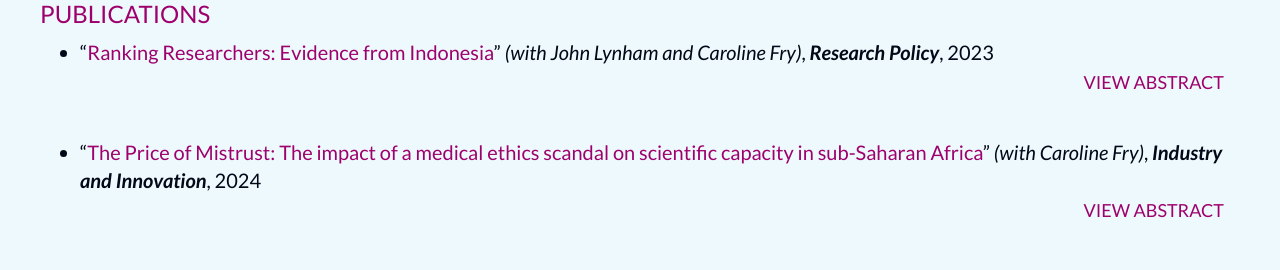
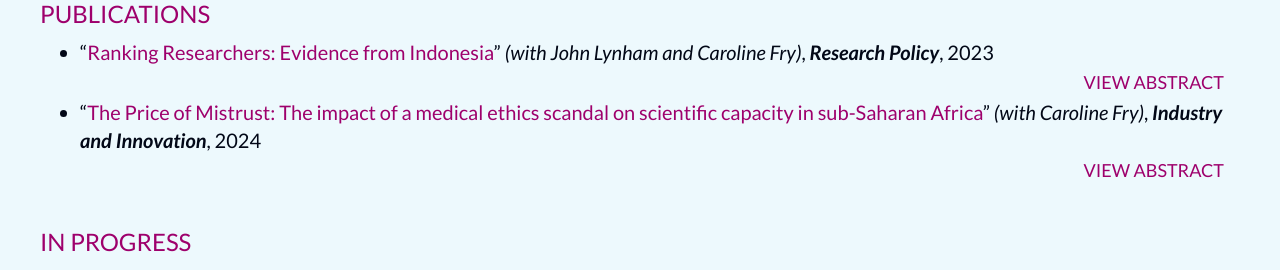
Before and after one commit to pillowfication/shantran, a Next.js app: page / in a window 1280 px wide. Shown: the part 1520-1790 px from the top of the page. Built offline with nearby package versions, Linux system fonts and the light colour scheme.

Commit message:
Update page.tsx

```diff
--- a/src/app/page.tsx
+++ b/src/app/page.tsx
@@ -63,8 +63,6 @@
             <p className='text-lg'>In the span of three years, Indonesia went from being the second-worst to the top producer of scientific journal articles in Southeast Asia. We investigate whether a transparent system of ranking every single researcher in the country based on publications and citations (SINTA) contributed to this turnaround. Using panel data from over 200,000 Indonesian researchers (and comparing to researchers from Thailand and the Philippines), we show that the implementation of SINTA coincides with changes in the production of publications by Indonesian researchers consistent with the weights used in the ranking formula. Although we see modest improvements in publication rates in top-ranked journals, 62% of the observed increase in total publications is from conference proceedings. Because SINTA was launched around the same time as other policies that focused on increasing publications, isolating the precise impact of SINTA remains challenging. Nevertheless, after accounting for such policies, our results imply that a ranking and evaluation system for researchers can contribute to overall improvements in scientific capacity in low- and middle-income countries.</p>
           </Collapsible.Content>
         </Collapsible>
-      </section>
-      <section className='mb-10'>
         <ul className='list-disc pl-10'>
           <li>“<a href='https://www.tandfonline.com/doi/full/10.1080/13662716.2024.2421933' className='text-primary hover:underline'>The Price of Mistrust: The impact of a medical ethics scandal on scientific capacity in sub-Saharan Africa</a>” <i>(with Caroline Fry)</i>, <i><b>Industry and Innovation</b></i>, 2024</li>
         </ul>
```
